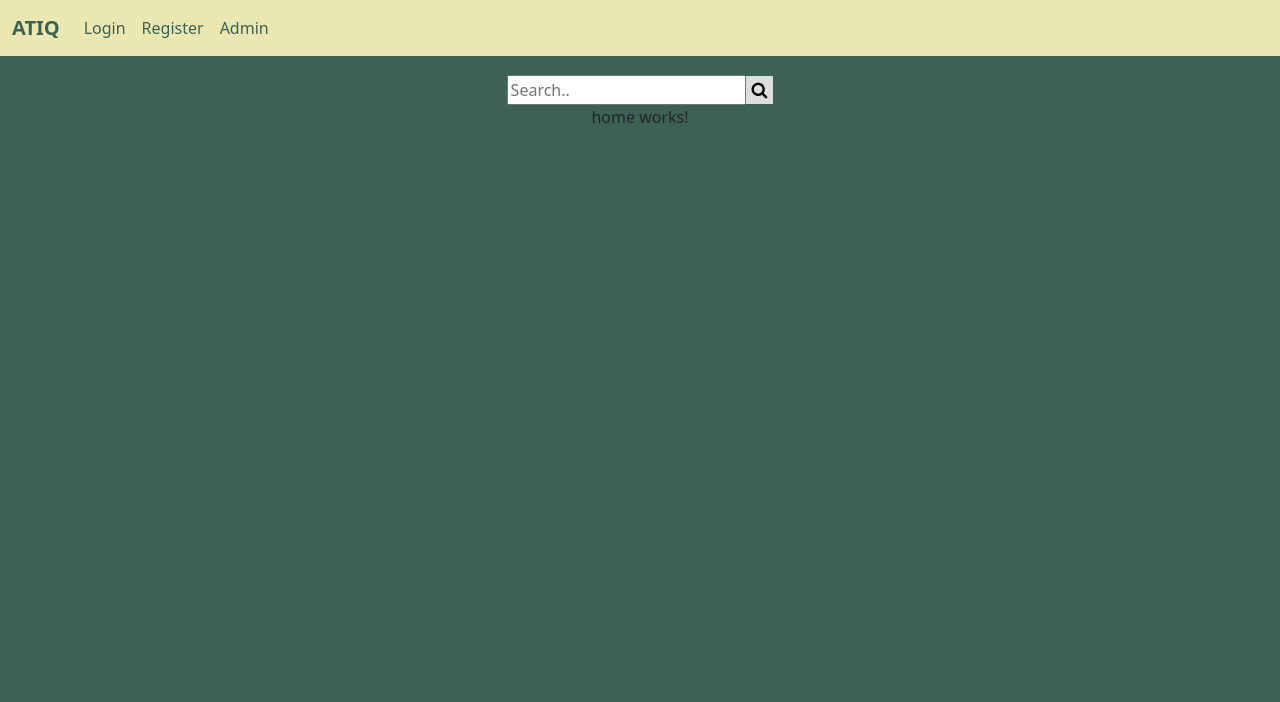
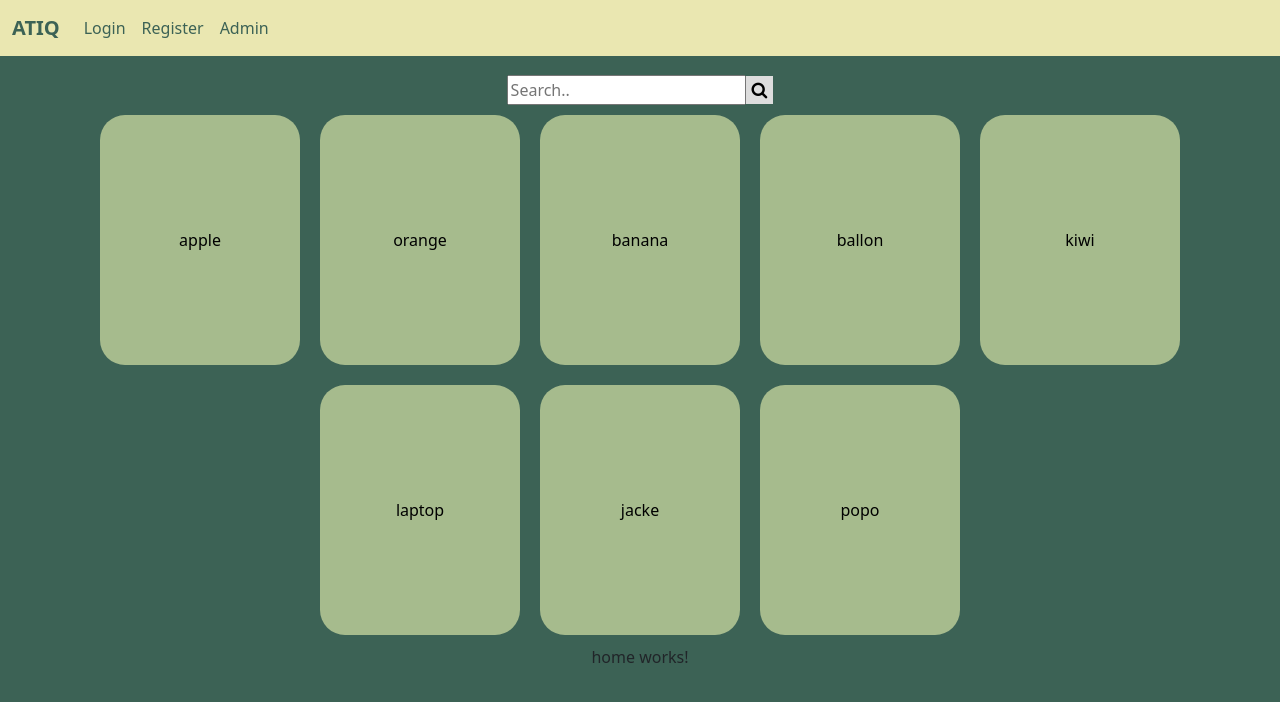
Before and after one commit to najminauca/Atiq, an Angular app in the folder client/: page /home in a window 1280 px wide. Shown: the top 702 px of the page. Built offline with nearby package versions, Linux system fonts and the light colour scheme.

Commit message:
add containers for product in home screen

```diff
--- a/client/src/app/components/home/home.component.html
+++ b/client/src/app/components/home/home.component.html
@@ -10,9 +10,6 @@
       <button type="submit">
         <i class="fa fa-search"></i>
       </button>
-    </div>
-  </form>
-
       <ng-container
         *ngIf="searchResults.length > 0; then withResults; else noResults">
       </ng-container>
@@ -26,6 +23,11 @@
           No results were found for {{searchInput}}.
         </div>
       </ng-template>
+    </div>
+    <button class="box" *ngFor="let item of items">
+      {{ item }}
+    </button>
+  </form>
 
   <p>home works!</p>
 
--- a/client/src/app/components/home/home.component.scss
+++ b/client/src/app/components/home/home.component.scss
@@ -26,3 +26,14 @@ div {text-align: center}
 .search-container button:hover {
   background: #ccc;
 }
+
+.box {
+  border: 0px;
+  width: 200px;
+  height: 250px;
+  margin: 10px;
+  padding: 10px;
+  cursor: pointer;
+  background: #A6BB8D;
+  border-radius: 25px;
+}
--- a/client/src/app/components/home/home.component.ts
+++ b/client/src/app/components/home/home.component.ts
@@ -8,7 +8,7 @@ import {Component, Input, OnInit} from '@angular/core';
 export class HomeComponent implements OnInit {
   @Input() searchInput: string;
   @Input() searchResults: string[];
-  items = ['apple', 'orange', 'banana', 'ballon']
+  items = ['apple', 'orange', 'banana', 'ballon', 'kiwi', 'laptop', 'jacke','popo']
 
   constructor() {
     this.searchInput = "";
```
Lines whose indentation alone changed are shown as unchanged.
